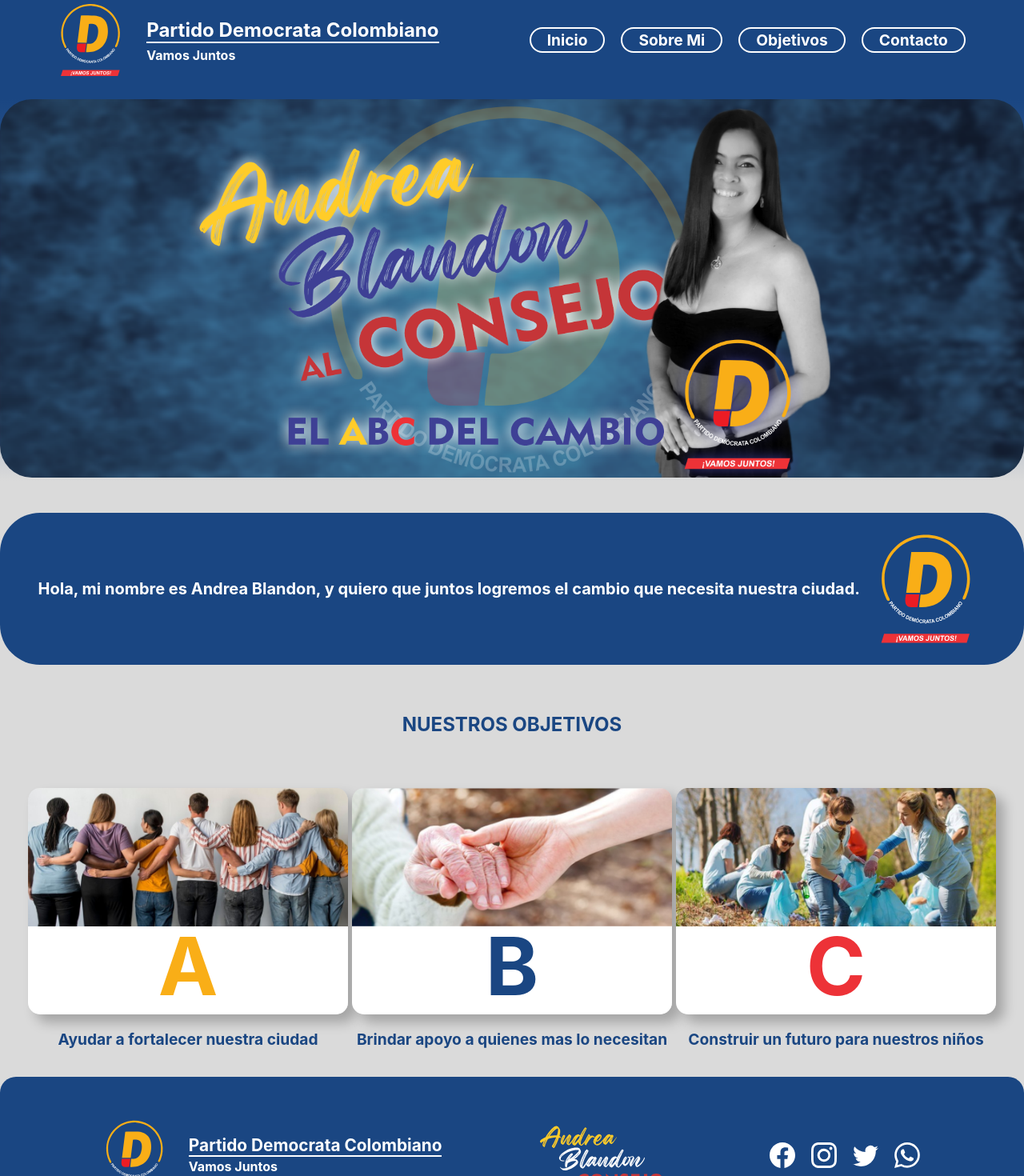
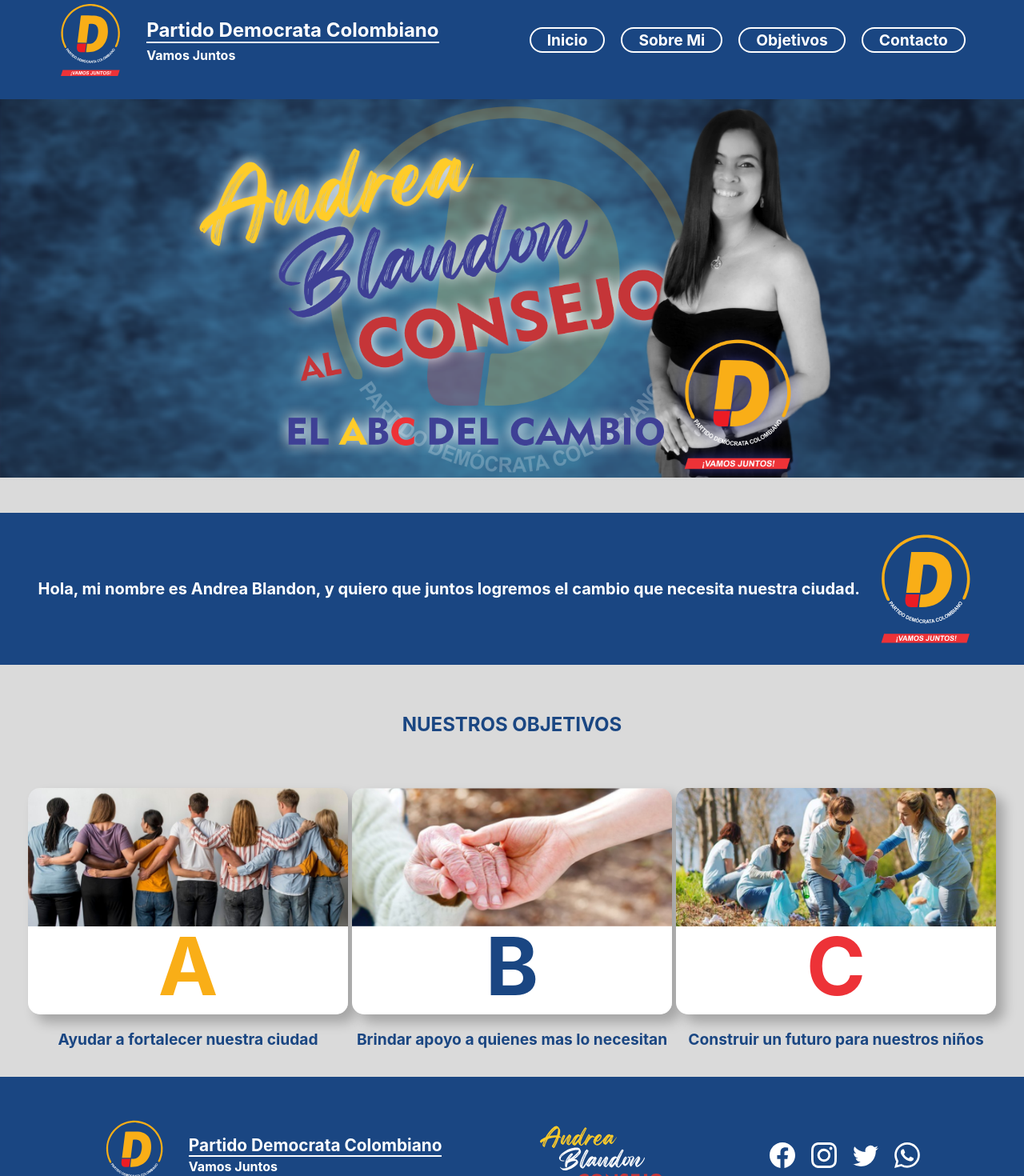
Before and after one commit to Akami-Usagi/andrea-concejal, a React (Create React App) app: page / in a window 1280 px wide. Shown: the part 20-1490 px from the top of the page at 80% size. Built offline with nearby package versions, Linux system fonts and the light colour scheme.

Commit message:
eliminacion de border radius

```diff
--- a/src/sections/about/about.css
+++ b/src/sections/about/about.css
@@ -6,7 +6,7 @@
     background-color: #1A4682;
     margin-top: 40px;
     padding: 20px 40px;
-    border-radius: 50px;
+
     box-sizing: border-box;
 }
 
--- a/src/sections/banner/banner.css
+++ b/src/sections/banner/banner.css
@@ -5,7 +5,7 @@
 
 .banner__image{
     width: 100%;
-    border-radius: 40px;
+
 }
 
 .banner__image__movil{
--- a/src/sections/footer/footer.css
+++ b/src/sections/footer/footer.css
@@ -5,7 +5,7 @@
     justify-content: space-evenly;
     padding: 20px 0px;
     align-items: center;
-    border-radius: 20px 20px 0px 0px;
+
 }
 
 .footer__partido{
```
